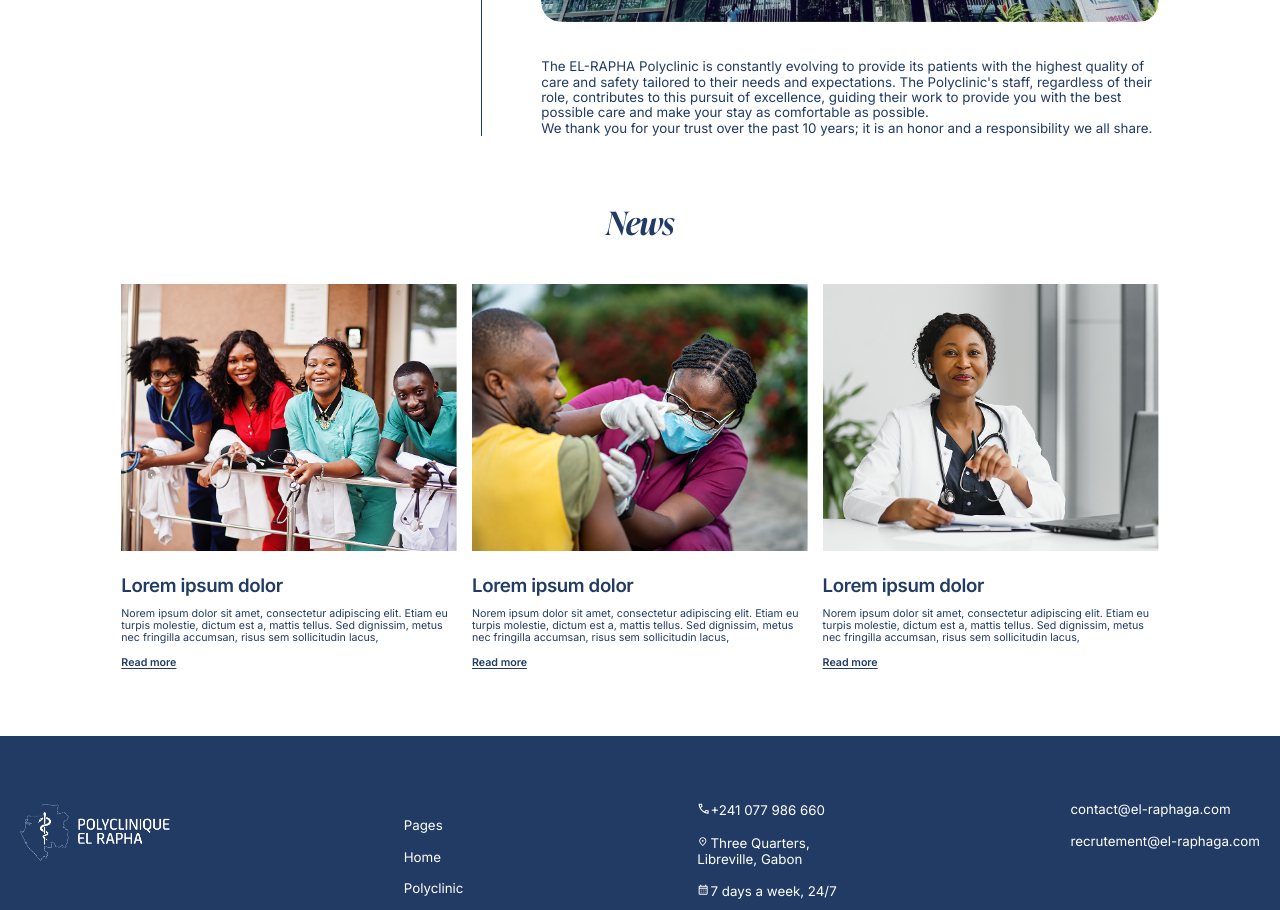
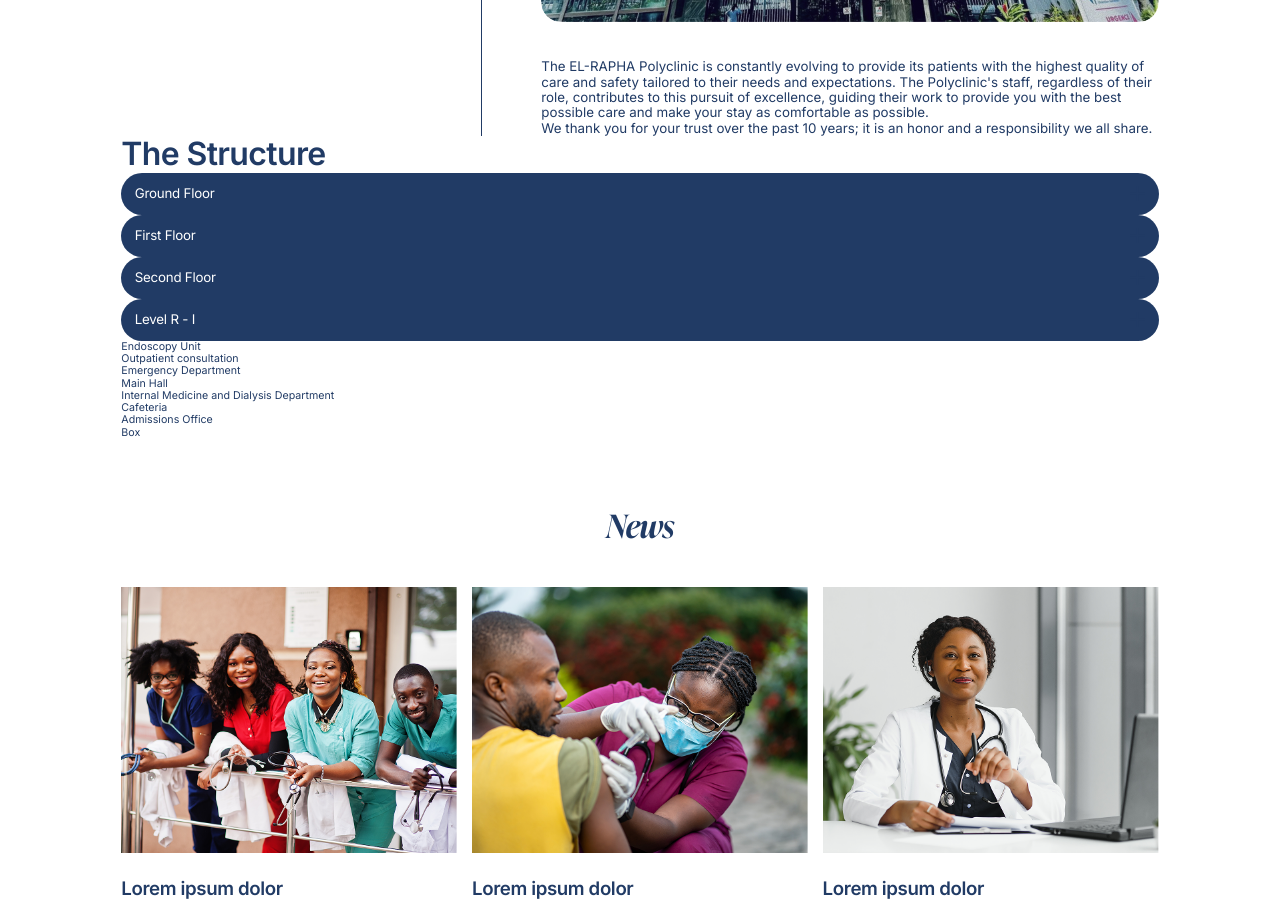
Before and after one commit to timofei0536/rapha, a Next.js app: page /about in a window 1280 px wide. Shown: the part 2540-3450 px from the top of the page. Built offline with nearby package versions, Linux system fonts and the light colour scheme.

Commit message:
add toggles

```diff
--- a/src/app/layout.js
+++ b/src/app/layout.js
@@ -1,8 +1,9 @@
+import Script from 'next/script'; // 1. Импортируем компонент
+import Toogles from '@/components/Toogles/Toogles'; // Твой компонент с логикой
 import { Inter } from "next/font/google";
 import localFont from "next/font/local";
 import 'normalize.css';
 import "@/styles/globals.scss";
-
 import Header from '@/components/Header/Header';
 import Footer from '@/components/Footer/Footer';
 
@@ -58,6 +59,10 @@ export default function RootLayout({ children }) {
   return (
     <html lang="en" className={`${inter.variable} ${ivyPresto.variable}`}>
       <body>
+      <Script
+          src="https://cdnjs.cloudflare.com/ajax/libs/gsap/3.5.1/gsap.min.js"
+          strategy="beforeInteractive"
+        />
         <Header />
         {children}
         <Footer />
@@ -75,3 +80,4 @@ export default function RootLayout({ children }) {
 // 6) add select component
 // 7) add .content
 // 8) add img-wrap style.
+// 9) gsap подключить
--- a/src/components/Structure/Structure.jsx
+++ b/src/components/Structure/Structure.jsx
@@ -1,8 +1,36 @@
 import "./Structure.scss";
+import Btn from "@/components/Btn/Btn";
+import Plus from "@/components/icons/Plus";
 
 export default function Structure() {
     return (
         <section className="structure">
+            <div className="center-wrap center-wrap--small">
+                <div className="h2 simple-title">The Structure</div>
+                <div className="structure__wrap">
+                    <div className="structure__nav">
+                        <Btn text="Ground Floor" icon={Plus} className="btn--gray" />
+                        <Btn text="First Floor" icon={Plus} className="btn--gray" />
+                        <Btn text="Second Floor" icon={Plus} className="btn--gray" />
+                        <Btn text="Level R - I" icon={Plus} className="btn--gray" />
+                    </div>
+                    <div className="structure__tabs">
+                        <div className="structure__tab content">
+
+                            <ul>
+                                <li>Endoscopy Unit</li>
+                                <li>Outpatient consultation</li>
+                                <li>Emergency Department</li>
+                                <li>Main Hall</li>
+                                <li>Internal Medicine and Dialysis Department</li>
+                                <li>Cafeteria</li>
+                                <li>Admissions Office</li>
+                                <li>Box</li>
+                            </ul>
+                        </div>
+                    </div>
+                </div>
+            </div>
         </section>
     );
 }
--- a/src/components/Toogles/Toogles.js
+++ b/src/components/Toogles/Toogles.js
@@ -1,23 +1,30 @@
-// section.toogles
-//      .toogles__item(data-toogles="1")
-//          .toogles__item-content
-//              div
-//                  MY CONTENT
-//      .toogles__title(data-toogles="1")
-(() => {
-  if (!document.querySelector('[data-toogles]')) return;
+'use client';
 
+import { useEffect } from 'react';
+import { usePathname } from 'next/navigation';
+
+export default function Toogles() {
+  const pathname = usePathname();
+
+  useEffect(() => {
+    // Ждем GSAP из CDN
+    if (typeof window === 'undefined' || !window.gsap) return;
+
+    const gsap = window.gsap;
+    const ScrollTrigger = window.ScrollTrigger;
     let busy = false;
     const D = 0.5, E = 'power2.out';
+
     const $  = (s, c=document) => c.querySelector(s);
     const $$ = (s, c=document) => Array.from(c.querySelectorAll(s));
 
-  // init: скрыть все неактивные
+    // INIT: скрыть все неактивные при загрузке/переходе
     $$('.toogles__item-content').forEach(c => {
-    c.style.display = c.closest('.toogles__item--active') ? 'block' : 'none';
+      const p = c.closest('.toogles__item--active');
+      c.style.display = p ? 'block' : 'none';
     });
 
-  // универсальная анимация: slide или fade
+    // Анимация
     const animate = (type, el, show) => {
       if (!el) return Promise.resolve();
       gsap.killTweensOf(el);
@@ -36,6 +43,7 @@
       if (show) {
         el.style.display='block';
         el.style.overflow='hidden';
+        el.style.height='auto';
         const h = el.scrollHeight;
         return gsap.fromTo(el, {height:0}, {height:h, duration:D, ease:E})
           .then(() => { el.style.height='auto'; el.style.overflow=''; });
@@ -46,12 +54,13 @@
         .then(() => { el.style.display='none'; el.style.height=''; el.style.overflow=''; });
     };
 
-  document.addEventListener('click', async (e) => {
+    const handleClick = async (e) => {
       const title = e.target.closest('.toogles__title');
       if (!title || title.closest('.mobile-menu')) return;
 
       const wrap = title.closest('.toogles');
-    if (!wrap || (wrap.classList.contains('toogles--mobile') && window.its_desktop) || busy) return;
+      // Твоя проверка на десктоп (window.its_desktop заменил на ширину, верни если есть глобальная переменная)
+      if (!wrap || (wrap.classList.contains('toogles--mobile') && window.innerWidth > 992) || busy) return;
       busy = true;
 
       const isFade = wrap.classList.contains('toogles--fade');
@@ -64,36 +73,53 @@
 
       const groupActive = items.every(it => it.classList.contains('toogles__item--active'));
 
-    // закрыть/открыть группу параллельно
+      // Закрыть текущую
       if (groupActive) {
         title.classList.remove('toogles__title--active');
         await Promise.all(conts.map((c,i) => animate(type, c, false).then(() => items[i].classList.remove('toogles__item--active'))));
 
-      if (window.ScrollTrigger) ScrollTrigger.refresh(); // ← ДОБАВИТЬ ЗДЕСЬ
+        if (ScrollTrigger) ScrollTrigger.refresh();
         busy = false; return;
       }
 
       title.classList.add('toogles__title--active');
 
-    // закрыть другие активные группы (параллельно)
+      // Закрыть соседей
       const others = $$('.toogles__item--active', wrap).filter(it => it.getAttribute('data-toogles') !== group);
       if (others.length) {
+         // Снимаем класс active у заголовков соседей
+         others.forEach(o => {
+            const g = o.getAttribute('data-toogles');
+            $$(`.toogles__title[data-toogles="${g}"]`, wrap).forEach(t => t.classList.remove('toogles__title--active'));
+         });
+
         await Promise.all(others.map(it => {
           const c = $('.toogles__item-content', it);
           return animate(type, c, false).then(() => it.classList.remove('toogles__item--active'));
         }));
-      if (isFade) await gsap.to({}, {duration: D}); // задержка как в оригинале
+        if (isFade) await gsap.to({}, {duration: D});
       }
 
-    // открыть текущую группу (параллельно)
+      // Открыть
       await Promise.all(conts.map((c,i) => animate(type, c, true).then(() => items[i].classList.add('toogles__item--active'))));
 
-    if (window.ScrollTrigger) ScrollTrigger.refresh(); // ← ДОБАВИТЬ ЗДЕСЬ
+      if (ScrollTrigger) ScrollTrigger.refresh();
 
-    if (window.smoothbar && window.its_desktop && title.classList.contains('toogles__title--active')) {
+      if (window.smoothbar && window.innerWidth > 992 && title.classList.contains('toogles__title--active')) {
         setTimeout(() => { try { window.smoothbar.update(); } catch(_){} }, D * 1000);
       }
 
       busy = false;
-  });
-})();
+    };
+
+    document.addEventListener('click', handleClick);
+
+    return () => {
+      document.removeEventListener('click', handleClick);
+      gsap.killTweensOf('.toogles__item-content');
+    };
+
+  }, [pathname]);
+
+  return null;
+}
--- /dev/null
+++ b/src/components/icons/Plus.js
@@ -0,0 +1,14 @@
+import * as React from "react";
+const SvgPlus = (props) => (
+  <svg
+    xmlns="http://www.w3.org/2000/svg"
+    width="1em"
+    height="1em"
+    fill="none"
+    viewBox="0 0 18 18"
+    {...props}
+  >
+    <path fill="#213B65" d="M8 18v-8H0V8h8V0h2v8h8v2h-8v8z" />
+  </svg>
+);
+export default SvgPlus;
--- a/src/components/icons/index.js
+++ b/src/components/icons/index.js
@@ -6,6 +6,7 @@ export { default as Download } from "./Download";
 export { default as Location } from "./Location";
 export { default as Mail } from "./Mail";
 export { default as Phone } from "./Phone";
+export { default as Plus } from "./Plus";
 export { default as Search } from "./Search";
 export { default as Select } from "./Select";
 export { default as Send } from "./Send";
```
Also changed, not shown: public/images/svg/plus.svg (added). Lines whose indentation alone changed are shown as unchanged.
